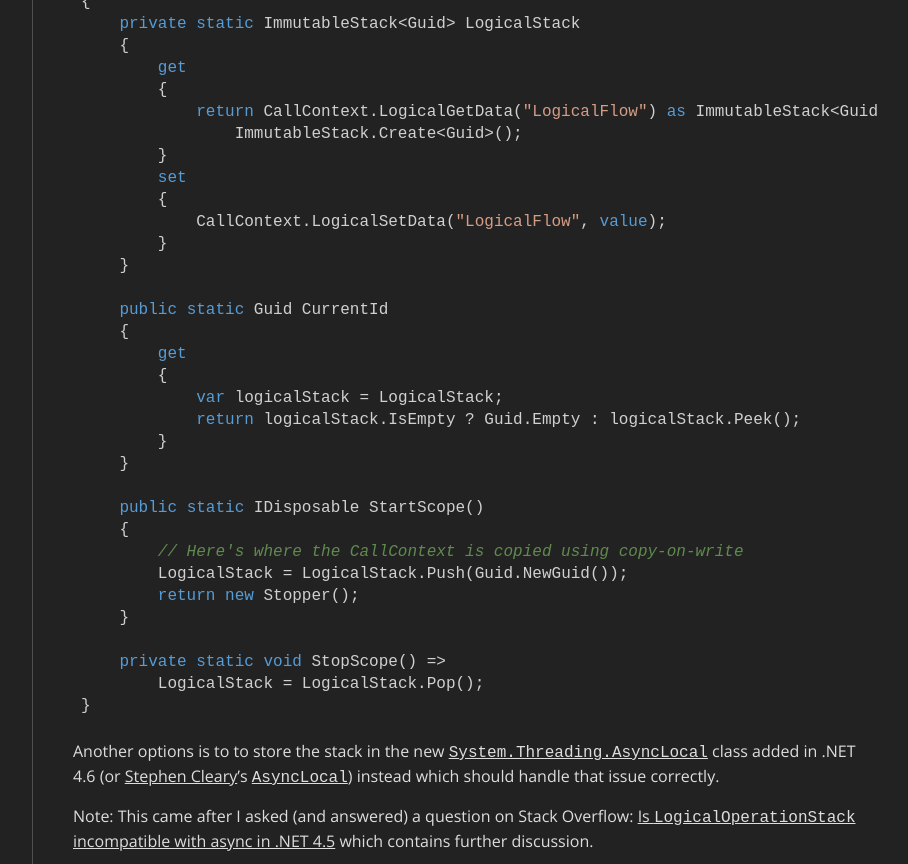
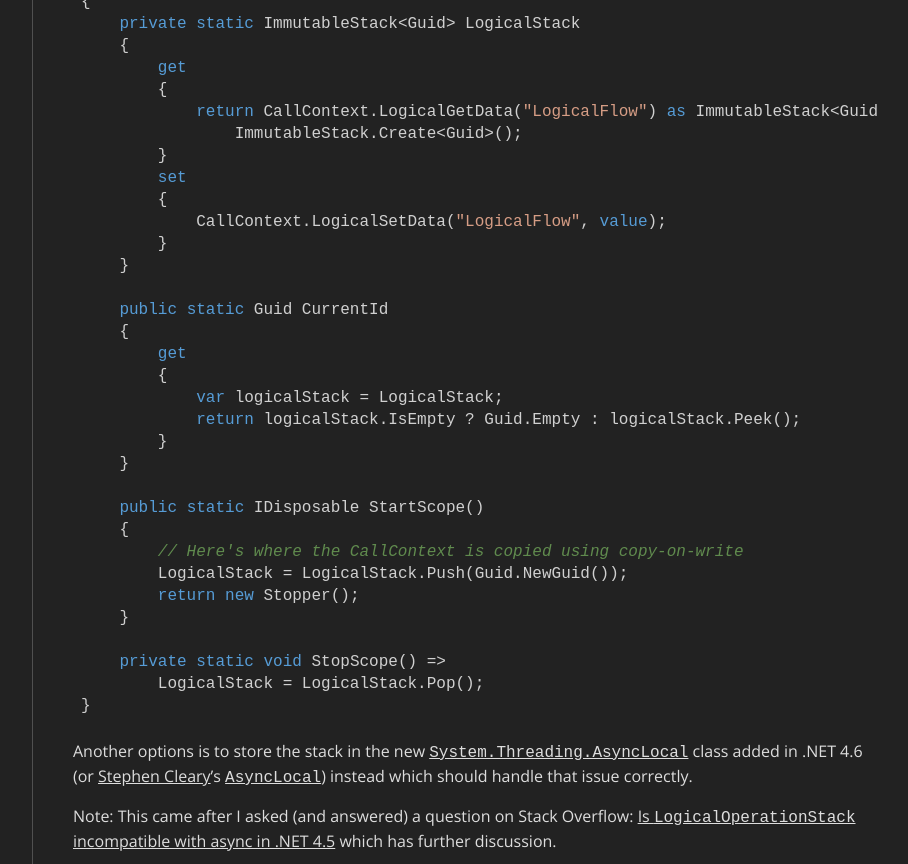
Before and after one commit to i3arnon/i3arnon.github.io, a Jekyll site: the page built from _posts/2015-05-16-logicaloperationstack-async-bug.md, in a window 1280 px wide and 900 px high, scrolled down 3074 px, cut to the strip 0-864 px from the top of the window. Shown: the whole strip, without its empty margins (318-1226 px from the left). Built offline with Jekyll 4.4.1, drawn with Linux system fonts in a browser that asks for light colours; comment, search, counter and statistics services are not loaded.

Commit message:
rewording

````diff
--- a/_posts/2015-05-16-logicaloperationstack-async-bug.md
+++ b/_posts/2015-05-16-logicaloperationstack-async-bug.md
@@ -167,8 +167,8 @@ public static class LogicalFlow
 }
 ```
 
-Another options is to to store the stack in the new [`System.Threading.AsyncLocal`](https://msdn.microsoft.com/en-us/library/dn906268%28v=vs.110%29.aspx) class added in .NET 4.6 (or [Stephen Cleary](http://www.stephencleary.com)'s [`AsyncLocal`](https://github.com/StephenCleary/AsyncLocal)) instead which should handle that issue correctly.
+Another options is to store the stack in the new [`System.Threading.AsyncLocal`](https://msdn.microsoft.com/en-us/library/dn906268%28v=vs.110%29.aspx) class added in .NET 4.6 (or [Stephen Cleary](http://www.stephencleary.com)'s [`AsyncLocal`](https://github.com/StephenCleary/AsyncLocal)) instead which should handle that issue correctly.
 
-Note: This came after I asked (and answered) a question on Stack Overflow: [Is `LogicalOperationStack` incompatible with async in .NET 4.5](http://stackoverflow.com/a/30130663/885318) which contains further discussion.
+Note: This came after I asked (and answered) a question on Stack Overflow: [Is `LogicalOperationStack` incompatible with async in .NET 4.5](http://stackoverflow.com/a/30130663/885318) which has further discussion.
 
 *[NDC]: Nested Diagnostic Context
````
Also changed, not shown: _posts/2015-07-02-task-run-long-running.md (+1 -1 lines), _posts/2015-12-16-async-linq-to-objects-over-mongodb.md (+1 -1 lines).
